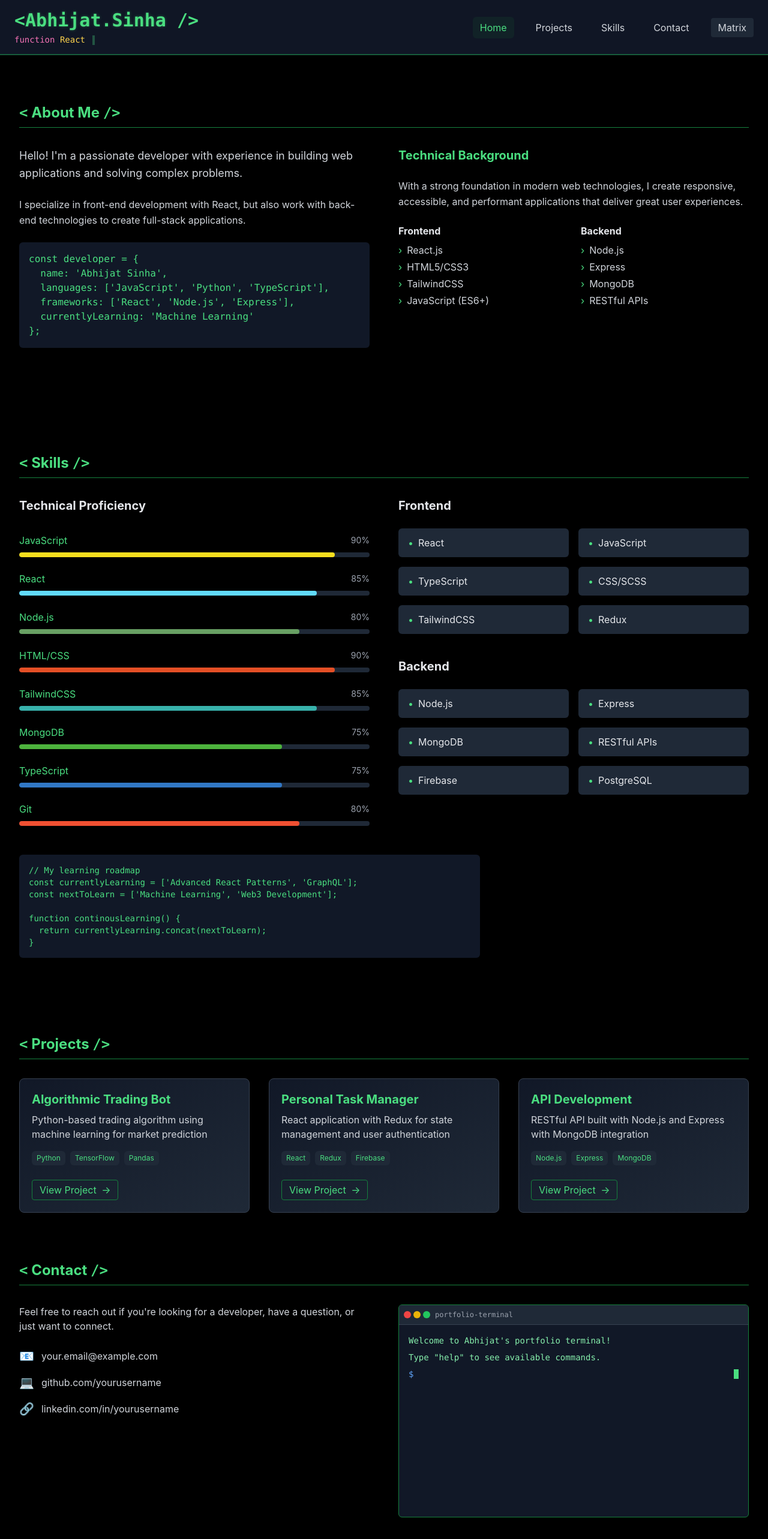
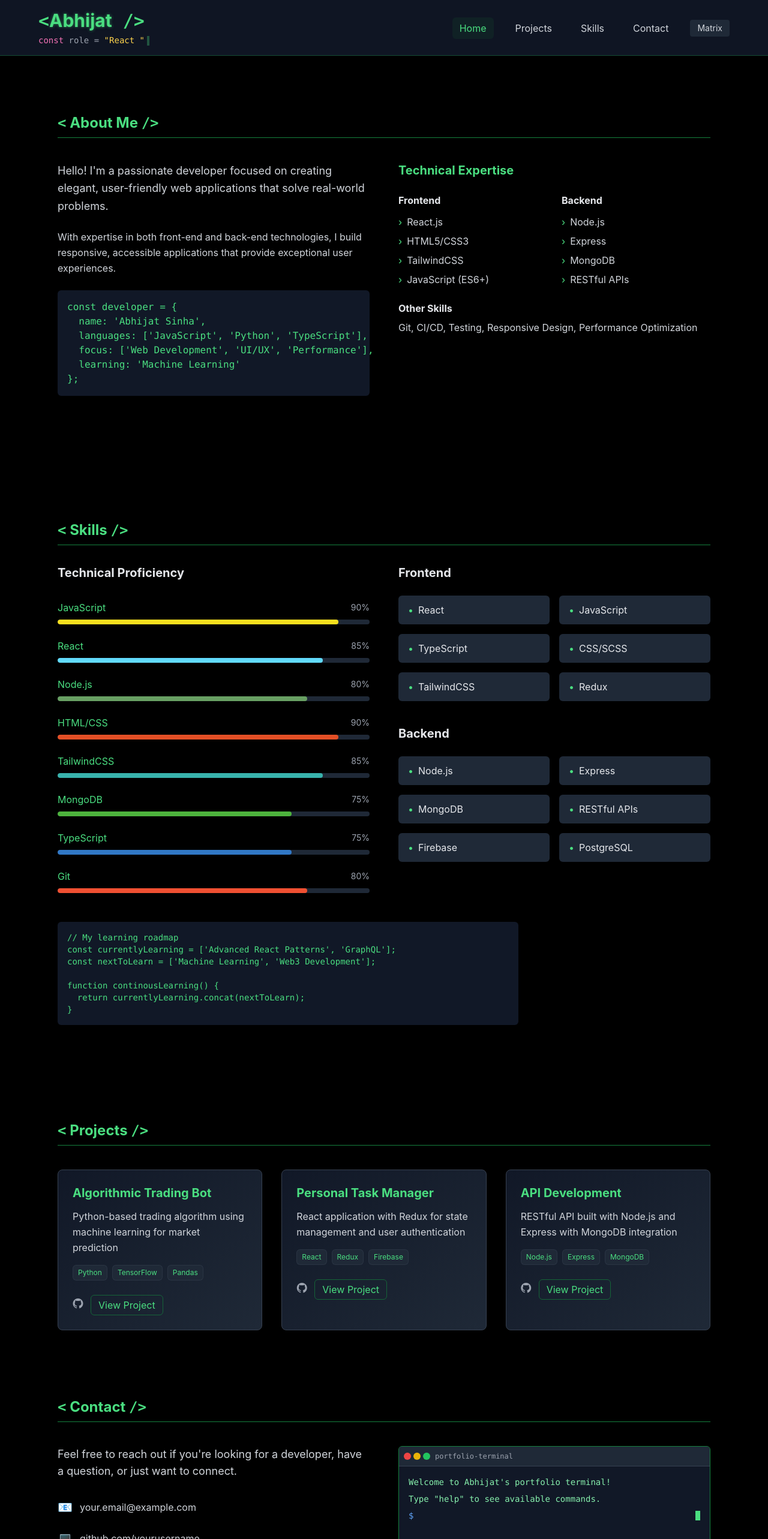
Before and after one commit to Abhijat05/My-portfolio, a React (Vite) app: page / in a window 1280 px wide. Shown: the top 2566 px of the page at 60% size. Built offline with nearby package versions, Linux system fonts and the light colour scheme.

Commit message:
feat: Enhance ProjectCard and AboutMe components with improved styling and functionality

```diff
--- a/src/App.jsx
+++ b/src/App.jsx
@@ -11,7 +11,6 @@ import { ThemeProvider } from './context/ThemeContext'
 
 const App = () => {
   useEffect(() => {
-    // Add this to fix the backface-visibility issue in some browsers
     document.documentElement.style.setProperty('--vh', `${window.innerHeight * 0.01}px`);
 
     const handleResize = () => {
@@ -27,12 +26,12 @@ const App = () => {
       <MatrixRain />
       <div className="min-h-screen flex flex-col bg-black text-gray-200">
         <Header />
-        <main className="flex-grow py-8 px-4 md:px-6 lg:px-8 max-w-7xl mx-auto w-full">
+        <main className="flex-grow py-12 px-4 md:px-8 max-w-6xl mx-auto w-full">
           <motion.div
             initial={{ opacity: 0 }}
             animate={{ opacity: 1 }}
             transition={{ duration: 0.5 }}
-            className="space-y-20"
+            className="space-y-28"
           >
             <AboutMe />
 
@@ -41,7 +40,7 @@ const App = () => {
             </section>
 
             <section id="projects">
-              <h2 className="text-2xl font-bold text-green-400 border-b border-green-700 pb-2 mb-8">
+              <h2 className="text-2xl font-bold text-green-400 border-b border-green-700 pb-2 mb-10">
                 <span className="font-mono">{'<'}</span> Projects <span className="font-mono">{'/'}</span><span className="font-mono">{'>'}</span>
               </h2>
               <div className="grid grid-cols-1 md:grid-cols-2 lg:grid-cols-3 gap-8">
@@ -70,21 +69,21 @@ const App = () => {
             </section>
 
             <section id="contact" className="pb-12">
-              <h2 className="text-2xl font-bold text-green-400 border-b border-green-700 pb-2 mb-8">
+              <h2 className="text-2xl font-bold text-green-400 border-b border-green-700 pb-2 mb-10">
                 <span className="font-mono">{'<'}</span> Contact <span className="font-mono">{'/'}</span><span className="font-mono">{'>'}</span>
               </h2>
 
               <div className="grid grid-cols-1 md:grid-cols-2 gap-12">
-                <div className="space-y-6">
-                  <p className="text-gray-300">
+                <div className="space-y-8">
+                  <p className="text-gray-300 text-lg">
                     Feel free to reach out if you're looking for a developer, have a question, or just want to connect.
                   </p>
 
-                  <div className="space-y-4">
+                  <div className="space-y-6">
                     <motion.a
                       href="mailto:your.email@example.com"
                       className="flex items-center space-x-3 text-gray-300 hover:text-green-400 transition-colors group"
-                      whileHover={{ x: 10 }}
+                      whileHover={{ x: 5 }}
                     >
                       <span className="text-green-400 text-xl">📧</span>
                       <span className="group-hover:underline">your.email@example.com</span>
@@ -95,7 +94,7 @@ const App = () => {
                       target="_blank"
                       rel="noopener noreferrer"
                       className="flex items-center space-x-3 text-gray-300 hover:text-green-400 transition-colors group"
-                      whileHover={{ x: 10 }}
+                      whileHover={{ x: 5 }}
                     >
                       <span className="text-green-400 text-xl">💻</span>
                       <span className="group-hover:underline">github.com/yourusername</span>
@@ -106,7 +105,7 @@ const App = () => {
                       target="_blank"
                       rel="noopener noreferrer"
                       className="flex items-center space-x-3 text-gray-300 hover:text-green-400 transition-colors group"
-                      whileHover={{ x: 10 }}
+                      whileHover={{ x: 5 }}
                     >
                       <span className="text-green-400 text-xl">🔗</span>
                       <span className="group-hover:underline">linkedin.com/in/yourusername</span>
--- a/src/components/AboutMe.jsx
+++ b/src/components/AboutMe.jsx
@@ -4,61 +4,53 @@ import { motion } from 'framer-motion'
 const AboutMe = () => {
   return (
     <section id="home" className="py-12">
-      <h2 className="text-2xl font-bold text-green-400 border-b border-green-700 pb-2 mb-8">
+      <h2 className="text-2xl font-bold text-green-400 border-b border-green-700 pb-2 mb-10">
         <span className="font-mono">{'<'}</span> About Me <span className="font-mono">{'/'}</span><span className="font-mono">{'>'}</span>
       </h2>
 
       <div className="grid grid-cols-1 md:grid-cols-2 gap-12">
-        <div className="space-y-6">
-          <motion.p
-            className="text-gray-300 text-lg leading-relaxed"
-            initial={{ opacity: 0, y: 20 }}
-            animate={{ opacity: 1, y: 0 }}
-            transition={{ delay: 0.2 }}
-          >
-            Hello! I'm a passionate developer with experience in building web applications and solving complex problems.
-          </motion.p>
-          <motion.p
-            className="text-gray-300 leading-relaxed"
-            initial={{ opacity: 0, y: 20 }}
-            animate={{ opacity: 1, y: 0 }}
-            transition={{ delay: 0.4 }}
-          >
-            I specialize in front-end development with React, but also work with back-end technologies to create full-stack applications.
-          </motion.p>
+        <motion.div
+          className="space-y-6"
+          initial={{ opacity: 0, y: 20 }}
+          animate={{ opacity: 1, y: 0 }}
+          transition={{ duration: 0.5 }}
+        >
+          <p className="text-gray-300 text-lg leading-relaxed">
+            Hello! I'm a passionate developer focused on creating elegant, user-friendly web applications that solve real-world problems.
+          </p>
+          <p className="text-gray-300 leading-relaxed">
+            With expertise in both front-end and back-end technologies, I build responsive, accessible applications that provide exceptional user experiences.
+          </p>
 
           <motion.div
             className="code-block mt-8"
-            initial={{ opacity: 0, y: 20 }}
-            animate={{ opacity: 1, y: 0 }}
-            transition={{ delay: 0.6 }}
+            initial={{ opacity: 0 }}
+            animate={{ opacity: 1 }}
+            transition={{ delay: 0.3 }}
           >
             <pre>
 {`const developer = {
   name: 'Abhijat Sinha',
   languages: ['JavaScript', 'Python', 'TypeScript'],
-  frameworks: ['React', 'Node.js', 'Express'],
-  currentlyLearning: 'Machine Learning'
+  focus: ['Web Development', 'UI/UX', 'Performance'],
+  learning: 'Machine Learning'
 };`}
             </pre>
           </motion.div>
-        </div>
+        </motion.div>
 
         <motion.div
           className="space-y-6"
           initial={{ opacity: 0 }}
           animate={{ opacity: 1 }}
-          transition={{ delay: 0.6 }}
+          transition={{ delay: 0.3 }}
         >
-          <h3 className="text-xl font-bold text-green-400">Technical Background</h3>
-          <p className="text-gray-300 leading-relaxed">
-            With a strong foundation in modern web technologies, I create responsive, accessible, and performant applications that deliver great user experiences.
-          </p>
+          <h3 className="text-xl font-bold text-green-400 mb-2">Technical Expertise</h3>
 
-          <div className="grid grid-cols-2 gap-6 mt-6">
-            <div className="space-y-2">
+          <div className="grid grid-cols-1 sm:grid-cols-2 gap-6">
+            <div className="space-y-3">
               <h4 className="font-bold text-gray-200">Frontend</h4>
-              <ul className="space-y-1 text-gray-300">
+              <ul className="space-y-2 text-gray-300">
                 <li className="flex items-center">
                   <span className="text-green-400 mr-2">›</span>React.js
                 </li>
@@ -73,9 +65,10 @@ const AboutMe = () => {
                 </li>
               </ul>
             </div>
-            <div className="space-y-2">
+
+            <div className="space-y-3">
               <h4 className="font-bold text-gray-200">Backend</h4>
-              <ul className="space-y-1 text-gray-300">
+              <ul className="space-y-2 text-gray-300">
                 <li className="flex items-center">
                   <span className="text-green-400 mr-2">›</span>Node.js
                 </li>
@@ -91,6 +84,13 @@ const AboutMe = () => {
               </ul>
             </div>
           </div>
+
+          <div className="mt-6">
+            <h4 className="font-bold text-gray-200 mb-2">Other Skills</h4>
+            <p className="text-gray-300">
+              Git, CI/CD, Testing, Responsive Design, Performance Optimization
+            </p>
+          </div>
         </motion.div>
       </div>
     </section>
--- a/src/components/Header.jsx
+++ b/src/components/Header.jsx
@@ -70,74 +70,59 @@ const Header = () => {
 
   return (
     <motion.header
-      className={`sticky top-0 z-50 py-4 px-6 bg-gray-900/95 backdrop-blur-sm text-white ${
-        scrolled ? 'shadow-lg shadow-black/30' : ''
+      className={`sticky top-0 z-50 py-4 px-6 bg-gray-900/90 backdrop-blur-sm text-white ${
+        scrolled ? 'shadow-md shadow-black/20' : ''
       }`}
       initial={{ y: -100 }}
       animate={{ y: 0 }}
       transition={{ type: 'spring', stiffness: 100, damping: 15 }}
     >
-      <div className="max-w-7xl mx-auto flex flex-col md:flex-row justify-between items-center">
+      <div className="max-w-6xl mx-auto flex flex-col md:flex-row justify-between items-center">
         <div className="flex items-center w-full md:w-auto justify-between">
-          <motion.div>
-            <motion.h1
-              className="text-2xl md:text-3xl font-bold font-mono text-green-400"
-              whileHover={{ scale: 1.05 }}
-            >
-              <span className="hidden md:inline">{'<'}</span>
-              <motion.span
-                animate={{
-                  textShadow: ['0 0 5px rgba(74, 222, 128, 0.3)', '0 0 10px rgba(74, 222, 128, 0.5)', '0 0 5px rgba(74, 222, 128, 0.3)']
-                }}
-                transition={{ duration: 3, repeat: Infinity }}
-              >
-                Abhijat.Sinha
-              </motion.span>
-              <span className="hidden md:inline">{' />'}</span>
-            </motion.h1>
-            <motion.p
-              className="text-sm text-gray-400 font-mono hidden md:block mt-1"
-              initial={{ opacity: 0 }}
-              animate={{ opacity: 1 }}
-              transition={{ delay: 1 }}
-            >
-              <span className="text-pink-400">function</span>{" "}
-              <span className="text-amber-300">{typingEffect}</span>
+          <div>
+            <h1 className="text-2xl md:text-3xl font-bold text-green-400">
+              <span className="hidden md:inline font-mono">{'<'}</span>
+              <span className="glow-text">Abhijat</span>
+              <span className="hidden md:inline font-mono">{' />'}</span>
+            </h1>
+            <p className="text-sm text-gray-400 font-mono hidden md:block mt-1">
+              <span className="text-pink-400">const</span> role = <span className="text-amber-300">"{typingEffect}"</span>
               <motion.span
                 className="inline-block bg-green-400 w-1 h-4 ml-1 align-middle"
                 animate={{ opacity: [1, 0, 1] }}
                 transition={{ repeat: Infinity, duration: 0.8 }}
               />
-            </motion.p>
-          </motion.div>
+            </p>
+          </div>
 
-          <button
+          <motion.button
             onClick={() => setMobileMenuOpen(!mobileMenuOpen)}
             className="block md:hidden text-green-400 p-2 rounded-md"
+            whileTap={{ scale: 0.95 }}
             aria-label="Toggle menu"
           >
             <div className="flex flex-col space-y-1.5">
               <motion.span
-                className="w-6 h-0.5 bg-green-400 block"
+                className="w-5 h-0.5 bg-green-400 block"
                 animate={mobileMenuOpen ? { rotate: 45, y: 6 } : { rotate: 0, y: 0 }}
               />
               <motion.span
-                className="w-6 h-0.5 bg-green-400 block"
+                className="w-5 h-0.5 bg-green-400 block"
                 animate={mobileMenuOpen ? { opacity: 0 } : { opacity: 1 }}
               />
               <motion.span
-                className="w-6 h-0.5 bg-green-400 block"
+                className="w-5 h-0.5 bg-green-400 block"
                 animate={mobileMenuOpen ? { rotate: -45, y: -6 } : { rotate: 0, y: 0 }}
               />
             </div>
-          </button>
+          </motion.button>
         </div>
 
         {/* Desktop navigation */}
         <nav className="hidden md:block mt-4 md:mt-0">
           <ul className="flex items-center space-x-6">
             {navItems.map((item) => (
-              <li key={item}>
+              <motion.li key={item} whileHover={{ scale: 1.05 }}>
                 <a
                   href={`#${item.toLowerCase()}`}
                   className={`px-3 py-2 text-base transition-colors relative ${activeLink === item ? 'text-green-400' : 'text-gray-300 hover:text-green-400'}`}
@@ -152,37 +137,43 @@ const Header = () => {
                   )}
                   {item}
                 </a>
-              </li>
+              </motion.li>
             ))}
 
-            <li>
-              <button
+            <motion.li whileHover={{ scale: 1.05 }}>
+              <motion.button
                 onClick={toggleTheme}
-                className="px-3 py-1 rounded bg-gray-800 text-gray-300 hover:text-green-400 transition-colors"
+                className="px-3 py-1 rounded bg-gray-800 text-gray-300 text-sm hover:text-green-400 transition-colors"
+                whileTap={{ scale: 0.95 }}
               >
                 {theme === 'dark' ? 'Matrix' : 'Dark'}
-              </button>
-            </li>
+              </motion.button>
+            </motion.li>
           </ul>
         </nav>
 
         {/* Mobile navigation */}
         <AnimatePresence>
           {mobileMenuOpen && (
-            <motion.div
+            <motion.nav
               className="md:hidden w-full mt-4"
               initial={{ height: 0, opacity: 0 }}
               animate={{ height: 'auto', opacity: 1 }}
               exit={{ height: 0, opacity: 0 }}
               transition={{ duration: 0.3 }}
             >
-              <nav className="bg-gray-800 rounded-md overflow-hidden">
-                <ul className="divide-y divide-gray-700">
+              <div className="bg-gray-800 rounded-md overflow-hidden shadow-lg">
+                <ul className="divide-y divide-gray-700/50">
                   {navItems.map((item) => (
-                    <li key={item}>
+                    <motion.li
+                      key={item}
+                      initial={{ opacity: 0, x: -5 }}
+                      animate={{ opacity: 1, x: 0 }}
+                      transition={{ delay: navItems.indexOf(item) * 0.1 }}
+                    >
                       <a
                         href={`#${item.toLowerCase()}`}
-                        className={`block px-4 py-3 ${activeLink === item ? 'text-green-400 bg-green-900/20' : 'text-gray-300'}`}
+                        className={`block px-4 py-3 ${activeLink === item ? 'text-green-400 bg-green-900/10' : 'text-gray-300'}`}
                         onClick={() => {
                           setActiveLink(item);
                           setMobileMenuOpen(false);
@@ -190,25 +181,29 @@ const Header = () => {
                       >
                         {item}
                       </a>
-                    </li>
+                    </motion.li>
                   ))}
-                  <li>
+                  <motion.li
+                    initial={{ opacity: 0, x: -5 }}
+                    animate={{ opacity: 1, x: 0 }}
+                    transition={{ delay: 0.4 }}
+                  >
                     <button
                       onClick={toggleTheme}
                       className="w-full text-left px-4 py-3 text-gray-300"
                     >
                       {theme === 'dark' ? 'Matrix Mode' : 'Dark Mode'}
                     </button>
-                  </li>
+                  </motion.li>
                 </ul>
-              </nav>
-            </motion.div>
+              </div>
+            </motion.nav>
           )}
         </AnimatePresence>
       </div>
 
       <motion.div
-        className="h-0.5 bg-green-500/40 absolute bottom-0 left-0 right-0"
+        className="h-px bg-green-500/30 absolute bottom-0 left-0 right-0"
         initial={{ scaleX: 0 }}
         animate={{ scaleX: 1 }}
         transition={{ duration: 0.8 }}
--- a/src/components/ProjectCard.jsx
+++ b/src/components/ProjectCard.jsx
@@ -1,16 +1,20 @@
-import React from 'react'
+import React, { useState } from 'react'
+import { motion } from 'framer-motion'
 
-const ProjectCard = ({ title, description, link, technologies = [] }) => {
+const ProjectCard = ({ title, description, link, github, technologies = [] }) => {
   return (
-    <div className="p-5 card-gradient border border-gray-700 rounded-lg shadow-lg hover:border-green-700 transition-all duration-300">
-      <h3 className="text-xl font-bold text-green-400 mb-2">{title}</h3>
-      <p className="text-gray-300 mb-4">{description}</p>
+    <motion.div
+      className="p-6 bg-gradient-to-br from-gray-900 to-gray-800 border border-gray-700 rounded-lg shadow-lg hover:shadow-green-900/10 hover:border-green-700/70 transition-all duration-300"
+      whileHover={{ y: -5 }}
+    >
+      <h3 className="text-xl font-bold text-green-400 mb-3">{title}</h3>
+      <p className="text-gray-300 mb-4 leading-relaxed">{description}</p>
 
       {technologies.length > 0 && (
-        <div className="mb-4">
+        <div className="mb-6">
           <div className="flex flex-wrap gap-2">
             {technologies.map((tech, index) => (
-              <span key={index} className="px-2 py-1 bg-gray-800 text-xs rounded-md text-green-400">
+              <span key={index} className="px-2 py-1 bg-gray-800 text-xs rounded-md text-green-400 border border-gray-700/50">
                 {tech}
               </span>
             ))}
@@ -18,13 +22,25 @@ const ProjectCard = ({ title, description, link, technologies = [] }) => {
         </div>
       )}
 
-      <a
-        href={link}
-        className="inline-block mt-2 text-green-400 border border-green-700 px-3 py-1 rounded hover:bg-green-900 hover:bg-opacity-30 transition-colors"
-      >
-        View Project <span className="ml-1">→</span>
-      </a>
-    </div>
+      <div className="flex space-x-3">
+        {github && (
+          <a
+            href={github}
+            target="_blank"
+            rel="noopener noreferrer"
+            className="text-gray-400 hover:text-green-400 transition-colors"
+          >
+            <i className="devicon-github-original text-lg"></i>
+          </a>
+        )}
+        <a
+          href={link}
+          className="inline-block text-green-400 border border-green-700/70 px-3 py-1 rounded-md hover:bg-green-900/20 transition-colors"
+        >
+          View Project
+        </a>
+      </div>
+    </motion.div>
   )
 }
 
```
